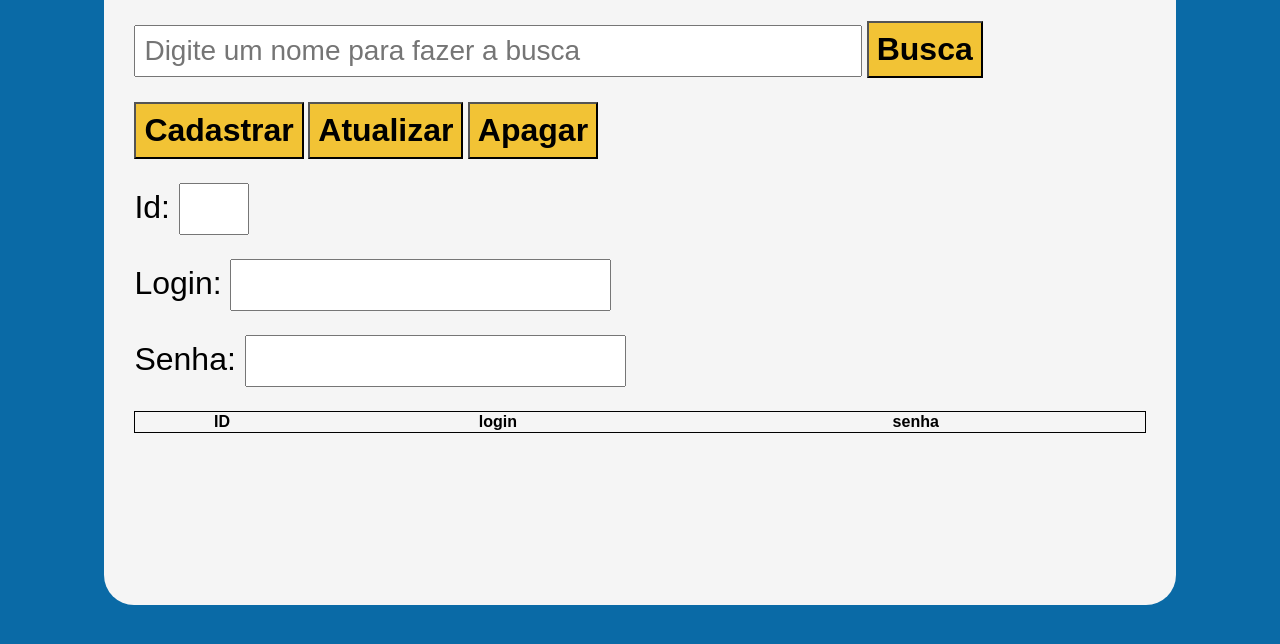
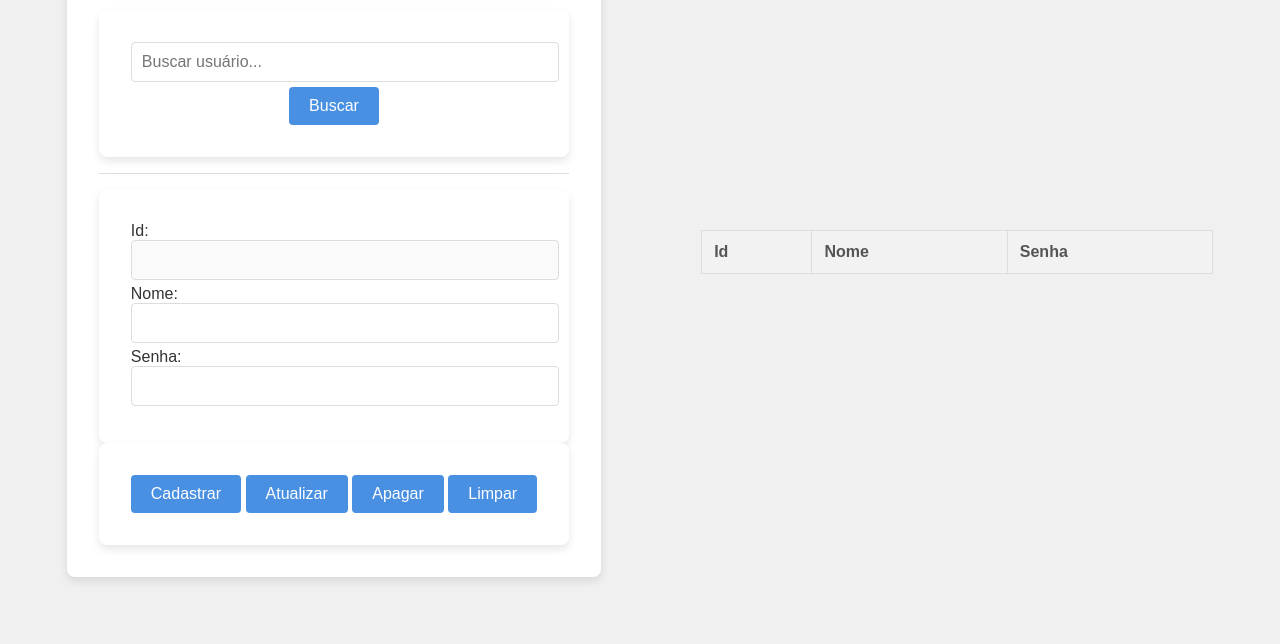
Before and after one commit to GuilhermeSilva-25/CRUD_Admin, a plain HTML site: page admin.html in a window 1280 px wide. Shown: the part 156-800 px from the top of the page. Drawn offline with Linux system fonts and the light colour scheme.

Commit message:
Finalizando projeto

```diff
--- a/admin.html
+++ b/admin.html
@@ -3,47 +3,48 @@
   <head>
     <meta charset="UTF-8" />
     <meta name="viewport" content="width=device-width, initial-scale=1.0" />
-    <!-- CSS -->
+    <title>Administração</title>
     <link rel="stylesheet" href="assets/css/admin.css" />
-    <title>Página do Admin</title>
   </head>
   <body>
-    <div class="container">
-      <h1>Usuários</h1>
+    <div>
+      <h1>USUÁRIOS</h1>
+
       <div>
-        <input
-          type="text"
-          id="buscar"
-          placeholder="Digite um nome para fazer a busca"
-          class="busca"
-        />
-        <button class="btn btn-busca">Busca</button>
+        <input type="text" id="search" placeholder="Buscar usuário..." />
+        <button type="button" onclick="buscar()">Buscar</button>
       </div>
+
+      <hr />
+
       <div>
-        <button class="btn">Cadastrar</button>
-        <button class="btn">Atualizar</button>
-        <button class="btn">Apagar</button>
+        <label for="id">Id:</label>
+        <input type="text" id="id" name="id" disabled />
+
+        <label for="name">Nome:</label>
+        <input type="text" id="name" name="name" />
+
+        <label for="password">Senha:</label>
+        <input type="text" id="password" name="password" />
       </div>
+
       <div>
-        <label for="id">Id: </label>
-        <input type="text" class="id" id="id">
+        <button type="button" onclick="cadastrar()">Cadastrar</button>
+        <button type="button" onclick="atualizar()">Atualizar</button>
+        <button type="button" onclick="apagar()">Apagar</button>
+        <button type="button" onclick="limpar()">Limpar</button>
       </div>
-      <div>
-        <label for="login">Login: </label>
-        <input type="text" class="login" id="login">
-      </div>
-      <div>
-        <label for="senha_usuario">Senha: </label>
-        <input type="text" id="senha_usuario">
-      </div>
-      <table>
+    </div>
+    <table>
+      <thead>
         <tr>
-          <th>ID</th>
-          <th>login</th>
-          <th>senha</th>
+          <th>Id</th>
+          <th>Nome</th>
+          <th>Senha</th>
         </tr>
-
-      </table>
-    </div>
+      </thead>
+      <tbody id="tabela"></tbody>
+    </table>
+    <script src="assets/js/script.js"></script>
   </body>
 </html>
--- a/assets/css/admin.css
+++ b/assets/css/admin.css
@@ -1,65 +1,99 @@
 body {
+  font-family: Arial, sans-serif;
+  background-color: #f0f0f0;
+  display: flex;
+  gap: 100px;
+  justify-content: center;
   align-items: center;
-  background-color: #0a6aa6;
-  display: flex;
-  font-family: Arial, Helvetica, sans-serif;
-  height: 98vh;
-  justify-content: center;
+  min-height: 100vh;
+  margin: 0;
 }
 
-.container {
-  background-color: #f5f5f5;
-  border-radius: 30px;
-  height: 90%;
-  padding: 8px 30px;
-  width: 80%;
+div {
+  background-color: #ffffff;
+  padding: 32px;
+  border-radius: 8px;
+  box-shadow: 0 4px 8px rgba(0, 0, 0, 0.1);
+  text-align: center;
+  width: auto;
 }
 
 h1 {
-  font-size: 50px;
-  margin: 0;
-  padding: 24px;
-  text-align: center;
+  color: #555555;
+  margin-bottom: 16px;
+  font-size: 28px;
 }
 
-div {
-  margin: 24px 0;
+div:nth-of-type(1) input[type="text"] {
+  padding: 10px;
+  border: 1px solid #dddddd;
+  border-radius: 4px;
+  font-size: 16px;
 }
 
-input {
-  font-size: 28px;
-  padding: 8px;
+div:nth-of-type(1) button {
+  background-color: #4a90e2;
+  color: white;
+  padding: 10px 20px;
+  border: none;
+  border-radius: 4px;
+  cursor: pointer;
+  font-size: 16px;
+  display: inline-block;
+  vertical-align: middle;
+  width: auto;
+  margin-top: 0;
 }
 
-.busca {
-  width: 70%;
+div:nth-of-type(1) button:hover {
+  outline: 2px solid black;
+  opacity: 0.9;
 }
 
-.id {
-  width: 5%;
-}
-
-.btn {
-  background-color: #f2c335;
-  font-size: 32px;
-  font-weight: bold;
-  padding: 8px;
-}
-
-.btn:hover {
-  background-color: black;
-  color: #f2c335;
-  cursor: pointer;
+hr {
+  border: 0;
+  height: 1px;
+  background: #dddddd;
+  margin: 16px 0;
 }
 
 label {
-  font-size: 32px;
-  margin: 16px 0;
+  display: block;
+  text-align: left;
+  color: #333333;
+  font-size: 16px;
+}
+
+input[type="text"],
+input[type="email"],
+input[type="password"] {
+  width: 100%;
+  padding: 12px 10px;
+  margin-bottom: 5px; /* Adjusting margin-bottom for inputs */
+  border: 1px solid #dddddd;
+  border-radius: 4px;
+  font-size: 16px;
 }
 
 table {
-  border: 1px solid black;
+  width: 40%;
   border-collapse: collapse;
-  padding: 8px;
-  width: 100%;
+  margin-top: 16px;
 }
+
+ th, td {
+    border: 1px solid #dddddd;
+    padding: 12px;
+    text-align: left;
+    color: #333333;
+  }
+
+  th {
+    background-color: #f2f2f2;
+    color: #555555;
+    font-weight: bold;
+  }
+
+  tbody tr:nth-child(even) {
+    background-color: #f9f9f9;
+  }
--- a/assets/css/login.css
+++ b/assets/css/login.css
@@ -1,45 +1,59 @@
 body {
+  font-family: Arial, sans-serif;
+  background-color: #f0f0f0;
+  display: flex;
+  justify-content: center;
   align-items: center;
-  background-color: #0A6AA6;
-  display: flex;
-  font-family: Arial, Helvetica, sans-serif;
-  height: 100vh;
-  justify-content: center;
+  min-height: 100vh;
+  margin: 0;
 }
 
-.container {
-  background-color: #f5f5f5;
-  border-radius: 30px;
-  padding: 30px;
+div {
+  background-color: #ffffff;
+  padding: 40px;
+  border-radius: 8px;
+  box-shadow: 0 4px 8px rgba(0, 0, 0, 0.1);
+  width: 350px;
+  text-align: center;
 }
 
 h1 {
-  font-size: 50px;
-  margin: 0;
-  padding: 24px;
-  text-align: center;
-}
-
-form {
-  display: flex;
-  flex-direction: column;
+  color: #555555;
+  margin-bottom: 30px;
+  font-size: 28px;
 }
 
 label {
-  font-size: 32px;
-  margin: 16px 0;
+  display: block;
+  text-align: left;
+  margin-bottom: 8px;
+  color: #333333;
+  font-size: 16px;
 }
 
-input {
-  font-size: 32px;
-  padding: 8px;
+input[type="text"],
+input[type="password"] {
+  width: calc(100% - 20px);
+  padding: 12px 10px;
+  margin-bottom: 20px;
+  border: 1px solid #dddddd;
+  border-radius: 4px;
+  font-size: 16px;
 }
 
 button {
-  background-color: #F2C335;
-  border-radius: 16px;
-  font-size: 32px;
-  font-weight: bold;
-  margin-top: 32px;
-  padding: 16px;
+  background-color: #4caf50; /* Original color, will change to blue */
+  color: white;
+  padding: 14px 20px;
+  margin-top: 10px;
+  border: none;
+  border-radius: 4px;
+  cursor: pointer;
+  width: 100%;
+  font-size: 18px;
+  background-color: #4a90e2; /* Blue color from the image */
 }
+
+button:hover {
+  opacity: 0.9;
+}
--- a/assets/js/script.js
+++ b/assets/js/script.js
@@ -0,0 +1,176 @@
+/* VERIFICA OU CRIA DICIONARIO NO LOCALSTORAGE */
+var listaUsuarios = JSON.parse(localStorage.getItem("usuarios")) || [];
+
+/* ATUALIZA A TABELA TODA VEZ QUE A PAGINA CARREGA */
+document.addEventListener("DOMContentLoaded", function () {
+  adicionarTabela();
+});
+
+/* VERIFICA E LOGA COMO ADIMINISTRADOR */
+function login() {
+  const email = document.getElementById("email").value;
+  const senha = document.getElementById("senha").value;
+
+  if (email === "admin@admin.com" && senha === "admin1234") {
+    window.location.href = "admin.html";
+    alert("Você está Logado!");
+  } else {
+    alert("Login incorreto");
+  }
+}
+
+/* LIMPA OS CAMPOS DOS INPUTS */
+function limpar() {
+  document.querySelector("#id").value = "";
+  document.querySelector("#name").value = "";
+  document.querySelector("#password").value = "";
+  document.querySelector("#search").value = "";
+}
+
+/* ADICIONA OU ATUALIZA A TABELA DE USUARIOS */
+function adicionarTabela() {
+  const tabelaBody = document.getElementById("tabela");
+
+  tabelaBody.innerHTML = "";
+
+  listaUsuarios.forEach((user) => {
+    if (
+      user &&
+      user.id !== undefined &&
+      user.nome !== undefined &&
+      user.senha !== undefined
+    ) {
+      const linhaTabela = document.createElement("tr");
+
+      const celulaID = document.createElement("td");
+      const celulaNome = document.createElement("td");
+      const celulaSenha = document.createElement("td");
+
+      celulaID.textContent = user.id;
+      celulaNome.textContent = user.nome;
+
+      celulaSenha.textContent = user.senha;
+
+      linhaTabela.appendChild(celulaID);
+      linhaTabela.appendChild(celulaNome);
+      linhaTabela.appendChild(celulaSenha);
+
+      tabelaBody.appendChild(linhaTabela);
+    }
+  });
+}
+
+/* CADASTRA UM NOVO USUARIO */
+function cadastrar() {
+  let nome = document.querySelector("#name").value;
+  let senha = document.querySelector("#password").value;
+
+  if (!nome || !senha) {
+    alert("Preencha todos os campos.");
+    return;
+  }
+
+  let user = { id: Date.now(), nome: nome, senha: senha };
+
+  listaUsuarios.push(user);
+  localStorage.setItem("usuarios", JSON.stringify(listaUsuarios));
+  alert("Registro adicionado.");
+  adicionarTabela();
+  limpar();
+}
+
+/* BUSCA NO LOCALSTORAGE OS USUARIOS CADASTRADOS */
+function buscar() {
+  var dados = JSON.parse(localStorage.getItem("usuarios")) || [];
+  let login = document.querySelector("#search").value;
+
+  if (dados.length === 0) {
+    alert("Usuário não localizado.");
+    document.querySelector("#search").value = "";
+    return;
+  }
+
+  let usuarioEncontrado = false;
+
+  for (let i = 0; dados.length > i; i++) {
+    if (login == dados[i].nome) {
+      document.querySelector("#id").value = dados[i].id;
+      document.querySelector("#name").value = dados[i].nome;
+      document.querySelector("#password").value = dados[i].senha;
+      usuarioEncontrado = true;
+      break;
+    }
+  }
+  document.querySelector("#search").value = "";
+  if (!usuarioEncontrado) {
+    alert("Usuário não localizado.");
+  }
+}
+/* ATUALIZA OS DADOS DO USUARIO */
+function atualizar() {
+  var dados = JSON.parse(localStorage.getItem("usuarios"));
+  let idTexto = document.querySelector("#id").value;
+  let nome = document.querySelector("#name").value;
+  let senha = document.querySelector("#password").value;
+
+  let id = parseInt(idTexto);
+  let itemEncontrado = false;
+
+  for (let i = 0; dados.length > i; i++) {
+    if (dados[i] && dados[i].id === id) {
+      let user = { id: id, nome: nome, senha: senha };
+      dados[i] = user;
+      itemEncontrado = true;
+      localStorage.setItem("usuarios", JSON.stringify(dados));
+      listaUsuarios = dados;
+      alert("Atualizado!");
+      break;
+    }
+  }
+  adicionarTabela();
+  limpar();
+}
+/* APAGAR CADASTRO DE USUARIO */
+function apagar() {
+  const confirmacao = confirm("Tem certeza que deseja apagar este usuário?");
+
+  if (!confirmacao) {
+    alert("Operação de exclusão cancelada.");
+    limpar();
+    return;
+  }
+
+  let id = parseInt(document.querySelector("#id").value);
+  let name = document.querySelector("#name").value;
+
+  var dados = JSON.parse(localStorage.getItem("usuarios"));
+
+  if (!dados || !Array.isArray(dados)) {
+    alert("Nenhum dado de usuário encontrado para apagar.");
+    limpar();
+    return;
+  }
+
+  let itemApagado = false;
+
+  for (let i = 0; i < dados.length; i++) {
+    if (dados[i] && dados[i].id === id && dados[i].nome === name) {
+      dados.splice(i, 1);
+      itemApagado = true;
+
+      localStorage.setItem("usuarios", JSON.stringify(dados));
+
+      listaUsuarios = dados;
+
+      alert("Usuário apagado com sucesso!");
+      limpar();
+      break;
+    }
+  }
+
+  if (!itemApagado) {
+    alert("Usuário com ID e Login informados não encontrado.");
+    limpar();
+  }
+  adicionarTabela();
+}
```
Also changed, not shown: index.html (+10 -9 lines), assets/img/5883.jpg (added), 1 other file.
